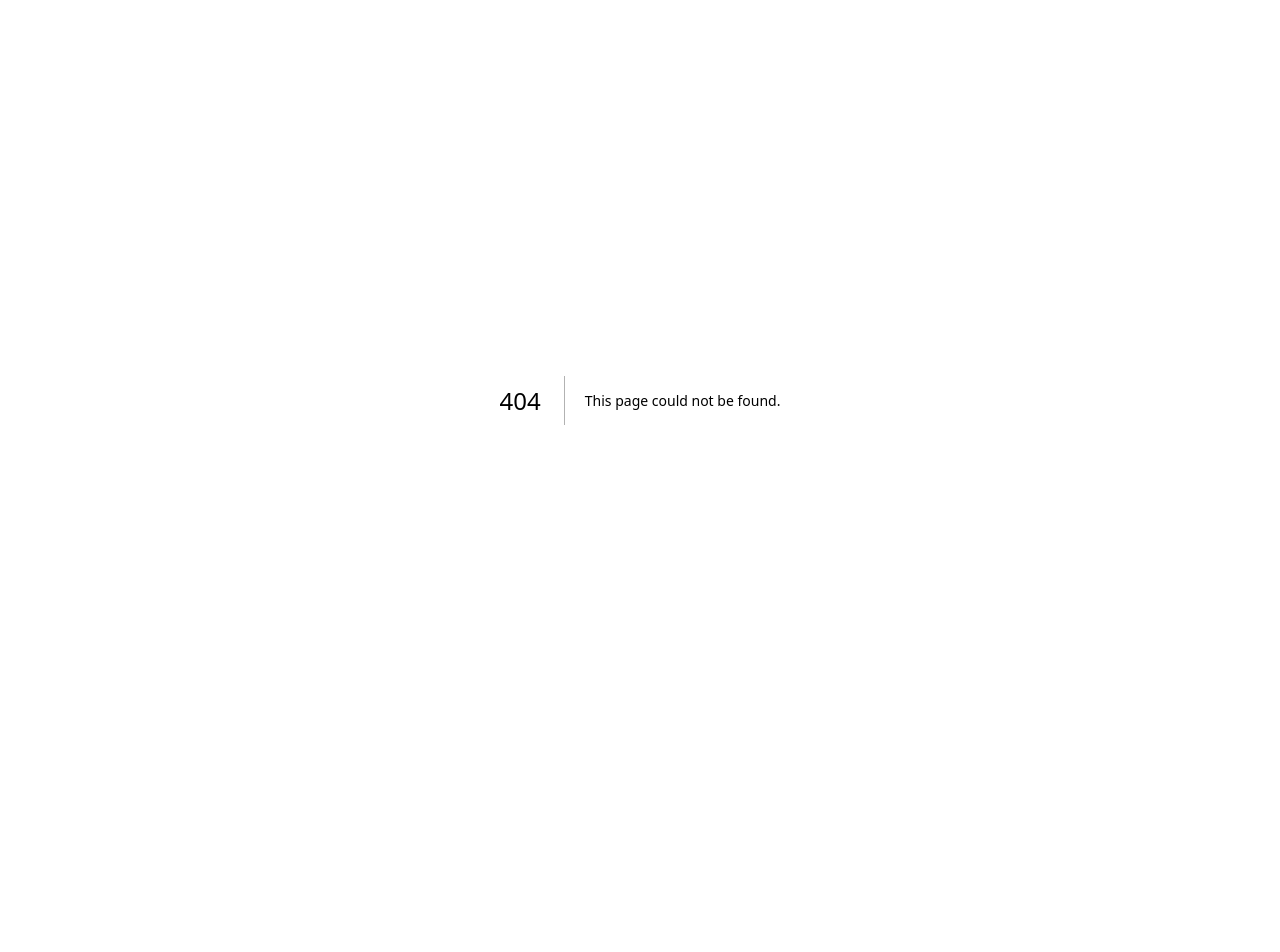
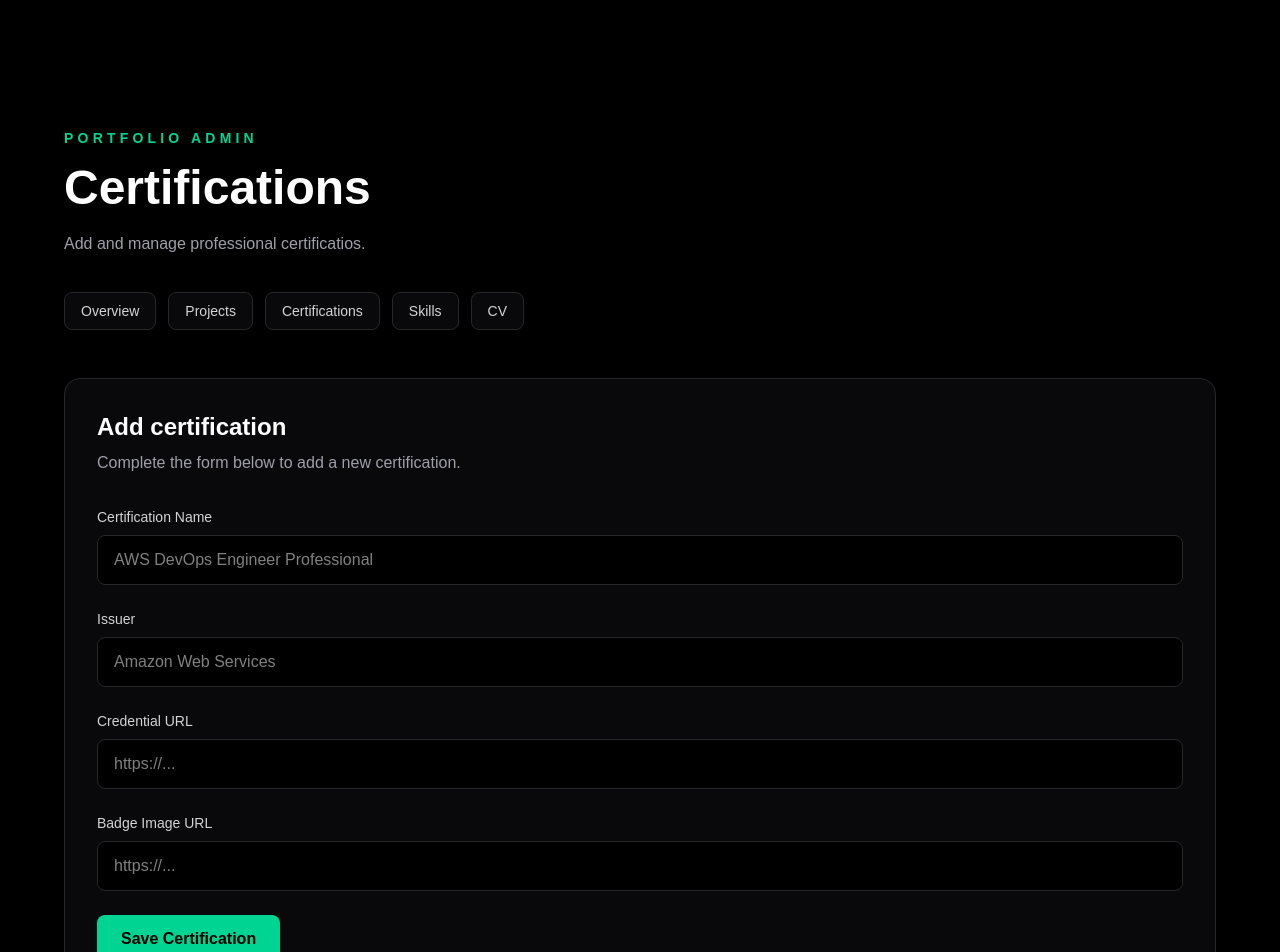
Before and after one commit to sphakamiso-git/aws-cloud-portfolio, a Next.js app: page /admin/certifications in a window 1280 px wide. Before the commit this address had no page. Shown: the top 952 px of the page. Before the commit the page ends 800 px from the top, so only its background shows below. Built offline with nearby package versions, Linux system fonts and the light colour scheme.

Commit message:
feat: add admin certification management interface

```diff
--- /dev/null
+++ b/src/app/admin/certifications/page.tsx
@@ -0,0 +1,48 @@
+"use client";
+
+import { useState } from "react";
+import AdminNavigation from "@/components/admin/AdminNavigation";
+import TextInput from "@/components/ui/TextInput";
+import Button from "@/components/ui/Button";
+import Notification from "@/components/ui/Notification";
+import type { CreateCertificationInput } from "@/types/certifications";
+import CertificationForm from "@/components/admin/CertificationForm";
+
+export default function AdminCertificationsPage () {
+
+
+    return (
+        <main className="min-h-screen bg-black px-6 pb-24 pt-32 text-white">
+            <div className="mx-auto max-w-6xl">
+                <p className="text-sm font-semibold uppercase tracking-[0.3em] text-emerald-400">
+                    Portfolio Admin
+                </p>
+
+                <h1 className="mt-4 text-4xl font-bold sm:text-5xl">
+                    Certifications
+                </h1>
+
+                <p className="mt-4 max-w-2xl leading-8 text-zinc-400">
+                    Add and manage professional certificatios.
+                </p>
+
+                <div className="mt-8">
+                    <AdminNavigation/>
+                </div>
+
+                <section className="mt-12 rounded-2xl border border-zinc-800 bg-zinc-950 p-6 sm:p-8">
+                    <h2 className="text-2xl font-bold">
+                        Add certification
+                    </h2>
+
+                    <p className="mt-2 text-zinc-400">
+                        Complete the form below to add a new certification.
+                    </p>
+
+                    <CertificationForm />
+
+                </section>
+            </div>
+        </main>
+    );
+}
--- /dev/null
+++ b/src/components/admin/CertificationForm.tsx
@@ -0,0 +1,98 @@
+"use client";
+
+import { useState } from "react";
+import type { ComponentPropsWithoutRef } from "react";
+
+import TextInput from "@/components/ui/TextInput";
+import Button from "@/components/ui/Button";
+import Notification from "@/components/ui/Notification";
+
+import type { CreateCertificationInput } from "@/types/certifications";
+
+type FormSubmitHandler =
+  ComponentPropsWithoutRef<"form">["onSubmit"];
+
+export default function CertificationForm() {
+  const [name, setName] = useState("");
+  const [issuer, setIssuer] = useState("");
+  const [credentialUrl, setCredentialUrl] = useState("");
+  const [imageUrl, setImageUrl] = useState("");
+
+  const [notification, setNotification] = useState<{
+    type: "success" | "error";
+    message: string;
+  } | null>(null);
+
+  const handleSubmit: FormSubmitHandler = (event) => {
+    event?.preventDefault();
+
+    const certification: CreateCertificationInput = {
+      name,
+      issuer,
+      credentialUrl,
+      imageUrl,
+    };
+
+    console.log("Certification:", certification);
+
+    setNotification({
+      type: "success",
+      message: "Certification form is working.",
+    });
+  };
+
+  return (
+    <div className="mt-8">
+      {notification && (
+        <Notification
+          type={notification.type}
+          message={notification.message}
+        />
+      )}
+
+      <form
+        onSubmit={handleSubmit}
+        noValidate
+        className="space-y-6"
+      >
+        <TextInput
+          id="name"
+          label="Certification Name"
+          value={name}
+          placeholder="AWS DevOps Engineer Professional"
+          onChange={setName}
+        />
+
+        <TextInput
+          id="issuer"
+          label="Issuer"
+          value={issuer}
+          placeholder="Amazon Web Services"
+          onChange={setIssuer}
+        />
+
+        <TextInput
+          id="credentialUrl"
+          label="Credential URL"
+          type="url"
+          value={credentialUrl}
+          placeholder="https://..."
+          onChange={setCredentialUrl}
+        />
+
+        <TextInput
+          id="imageUrl"
+          label="Badge Image URL"
+          type="url"
+          value={imageUrl}
+          placeholder="https://..."
+          onChange={setImageUrl}
+        />
+
+        <Button type="submit">
+          Save Certification
+        </Button>
+      </form>
+    </div>
+  );
+}
--- /dev/null
+++ b/src/types/certifications.ts
@@ -0,0 +1,12 @@
+export interface CreateCertificationInput {
+    name: string;
+    issuer: string;
+    credentialUrl: string;
+    imageUrl: string;
+}
+
+export interface Certification extends CreateCertificationInput {
+    certificationId: string;
+    createdAt: string;
+    updatedAt: string;
+}
```
